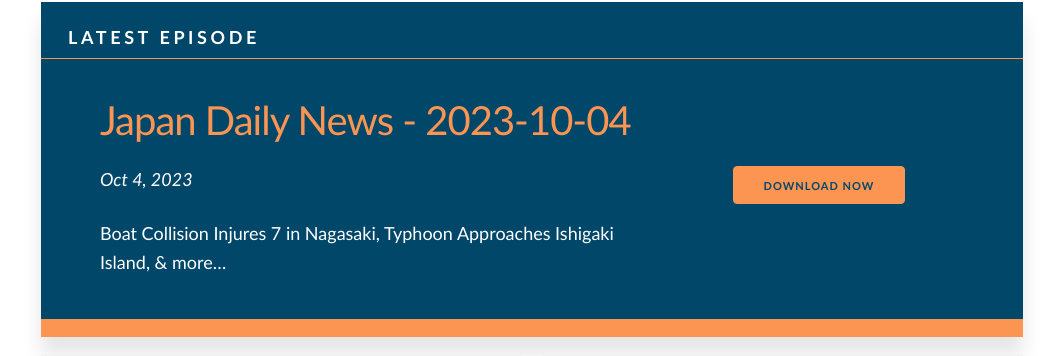
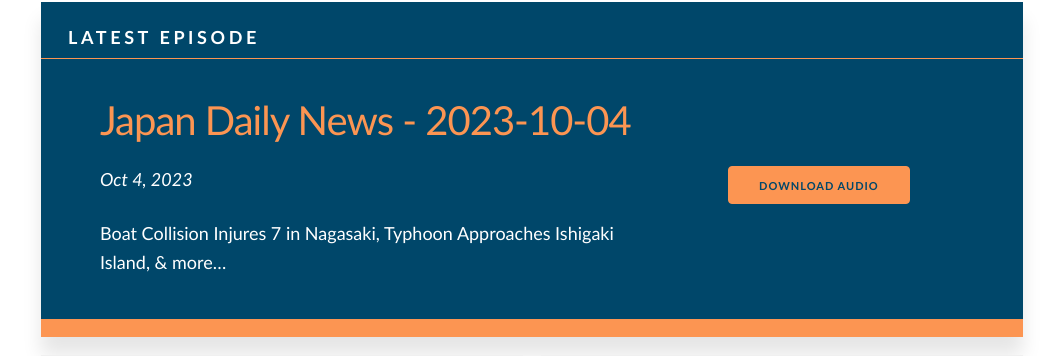
Before and after one commit to tagawa/JapanDailyNews, a Jekyll site: the page built from docs/_pages/episodes.md, in a window 1280 px wide and 900 px high, scrolled down 378 px. Shown: the part 81-437 px from the top of the window, without its empty margins (108-1164 px from the left). Built offline with Jekyll 4.4.1, drawn with Linux system fonts in a browser that asks for light colours; comment, search, counter and statistics services are not loaded.

Commit message:
Changed button text

```diff
--- a/docs/_pages/episodes.md
+++ b/docs/_pages/episodes.md
@@ -21,7 +21,7 @@ permalink: /episodes
                 <p>{{ first_post.summary }} </p>
             </div>
             <div class="four columns center-content">
-                <a href="{{ first_post.file }}" class="button button-primary" download="{{ first_post.title }}">Download Now</a>
+                <a href="{{ first_post.file }}" class="button button-primary" download="{{ first_post.title }}">Download audio</a>
             </div>
         </div>
         </div>
```
